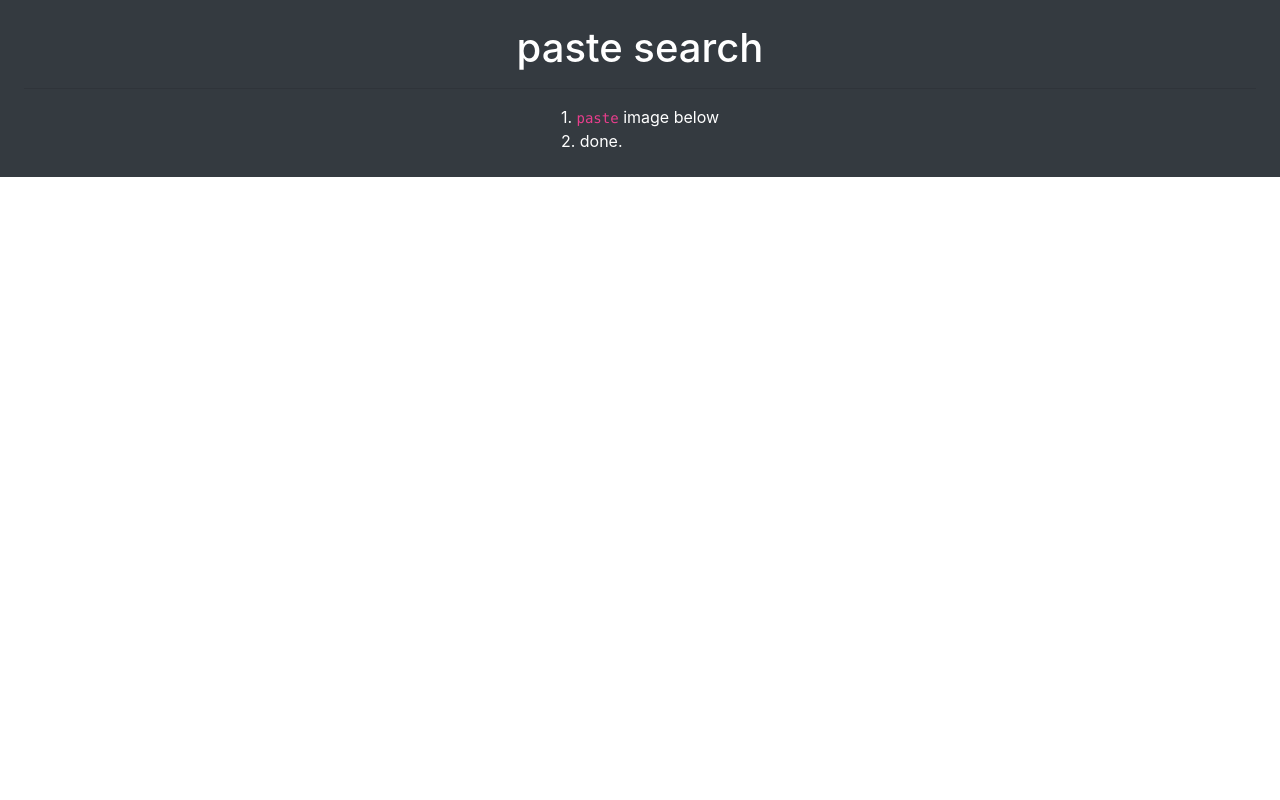
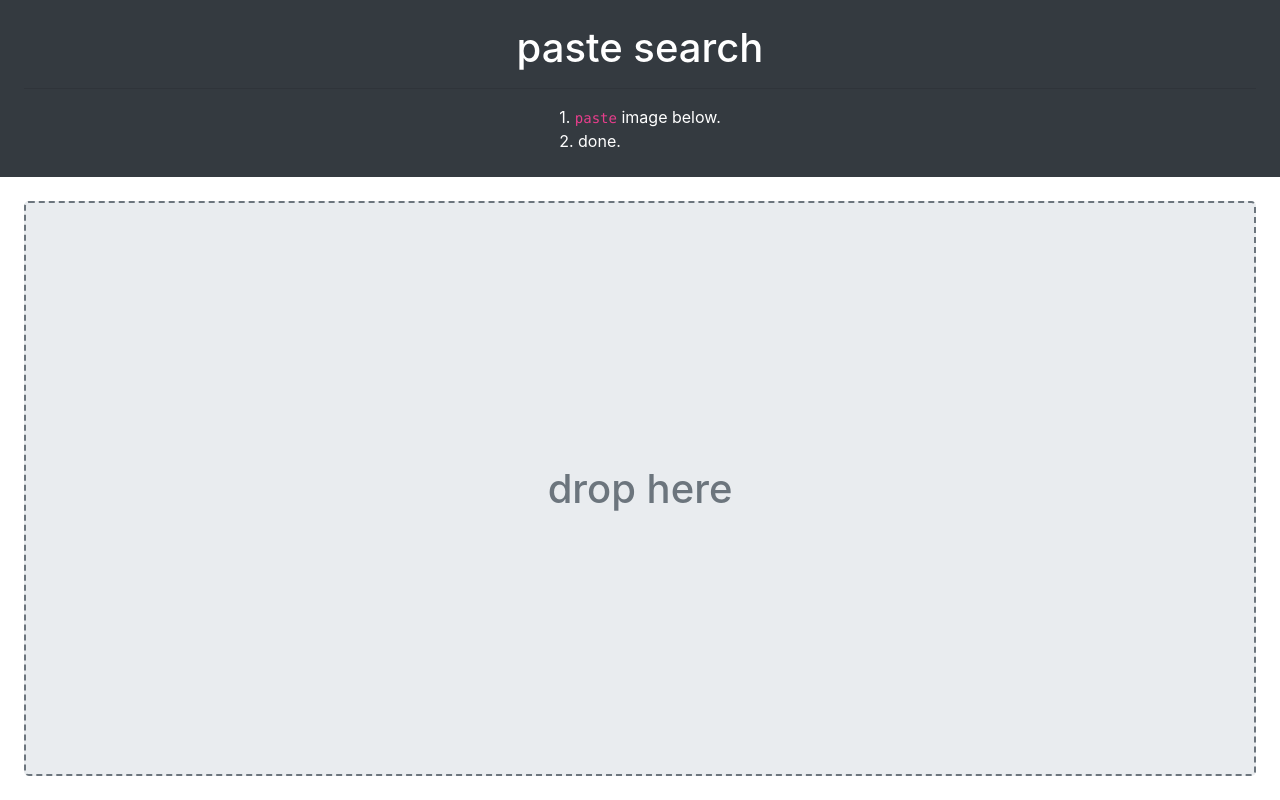
Before and after one commit to kevinwong197/angularstuff, a website: page index.html in a window 1280 px wide. Drawn offline with nearby package versions, Linux system fonts and the light colour scheme; some packages are replaced by stand-ins of ours.

Commit message:
drop area styling

```diff
--- a/app/components/banner/banner.html
+++ b/app/components/banner/banner.html
@@ -2,7 +2,7 @@
   <h1>paste search</h1>
   <hr>
   <div class="bg-dark d-inline-block text-left">
-    <div>1. <code>paste</code> image below</ol></div>
+    <div>1. <code>paste</code> image below.</ol></div>
     <div>2. done.</div>
   </div>
 </div>
--- a/app/components/paste/paste.html
+++ b/app/components/paste/paste.html
@@ -1,4 +1,9 @@
 <!-- <p>{{cat}}</p> -->
-<div class="mb-5">
-  <banner></banner>
+<div class="text-center page">
+  <div class="mb-0">
+    <banner></banner>
+  </div>
+  <div class="m-4 jumbotron card border border-secondary dashed pastearea">
+    <h1 class="my-auto text-muted">drop here</h1>
+  </div>
 </div>
--- /dev/null
+++ b/assets/css/app.css
@@ -0,0 +1,20 @@
+body {
+  height: 100%;
+  margin: 0
+}
+
+.page {
+  display: flex;
+  flex-flow: column;
+  height: 100vh;
+}
+
+.dashed {
+  border-width: 500 !important;
+  border-style: dashed !important;
+}
+
+.pastearea {
+  border-width: 2px !important;
+  height: 100%;
+}
--- a/assets/css/base.css
+++ /dev/null
@@ -1,3 +0,0 @@
-body {
-  padding-top: 20px;
-}
--- a/index.html
+++ b/index.html
@@ -4,7 +4,7 @@
     <meta charset="utf-8">
     <title>Paste Search</title>
     <link rel="stylesheet" href="node_modules/bootstrap/dist/css/bootstrap.css" />
-    <link rel="stylesheet" href="assets/app.css" />
+    <link rel="stylesheet" href="assets/css/app.css" />
     <script src="node_modules/angular/angular.js"></script>
     <script src="node_modules/angular-route/angular-route.js"></script>
 
```
